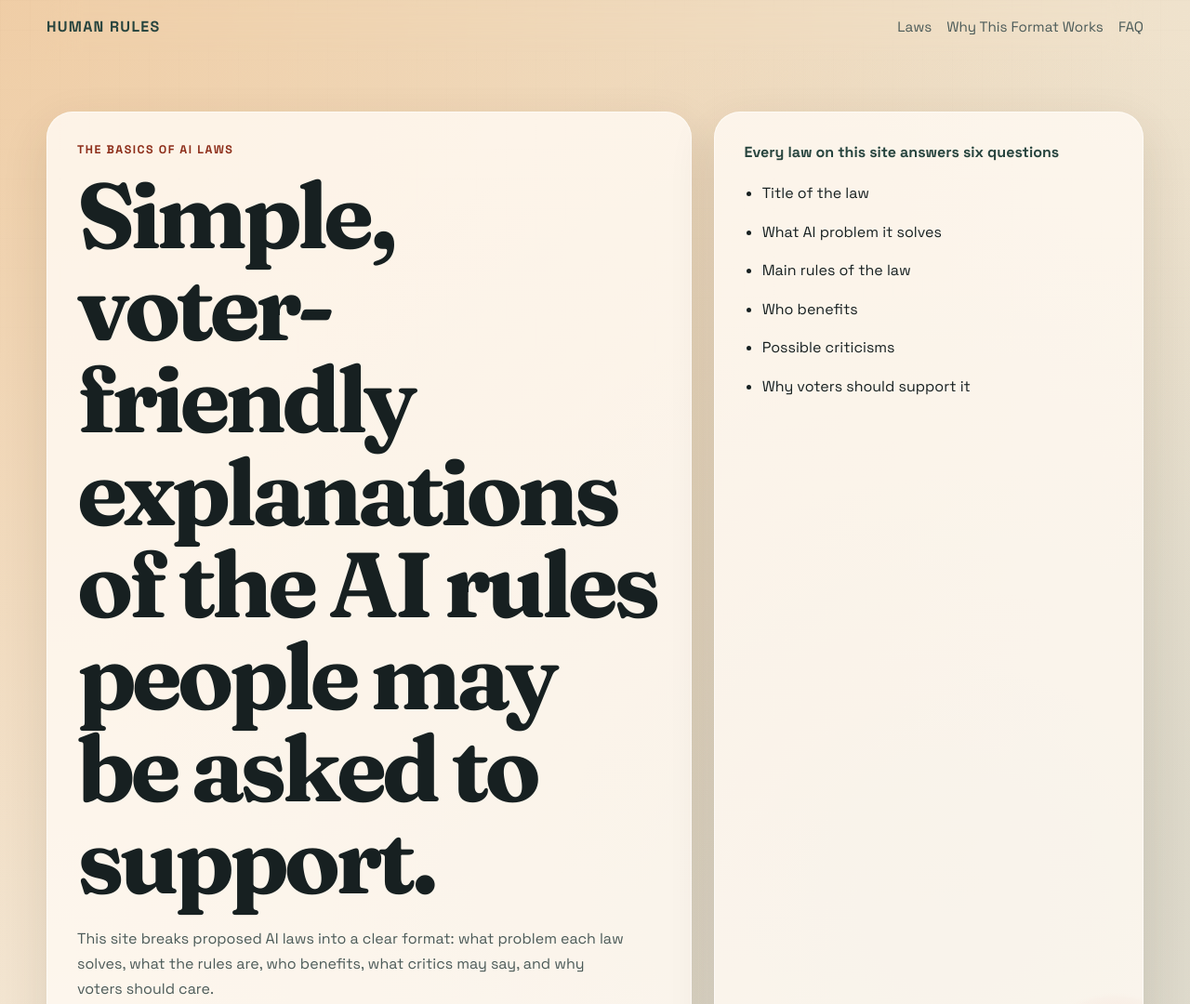
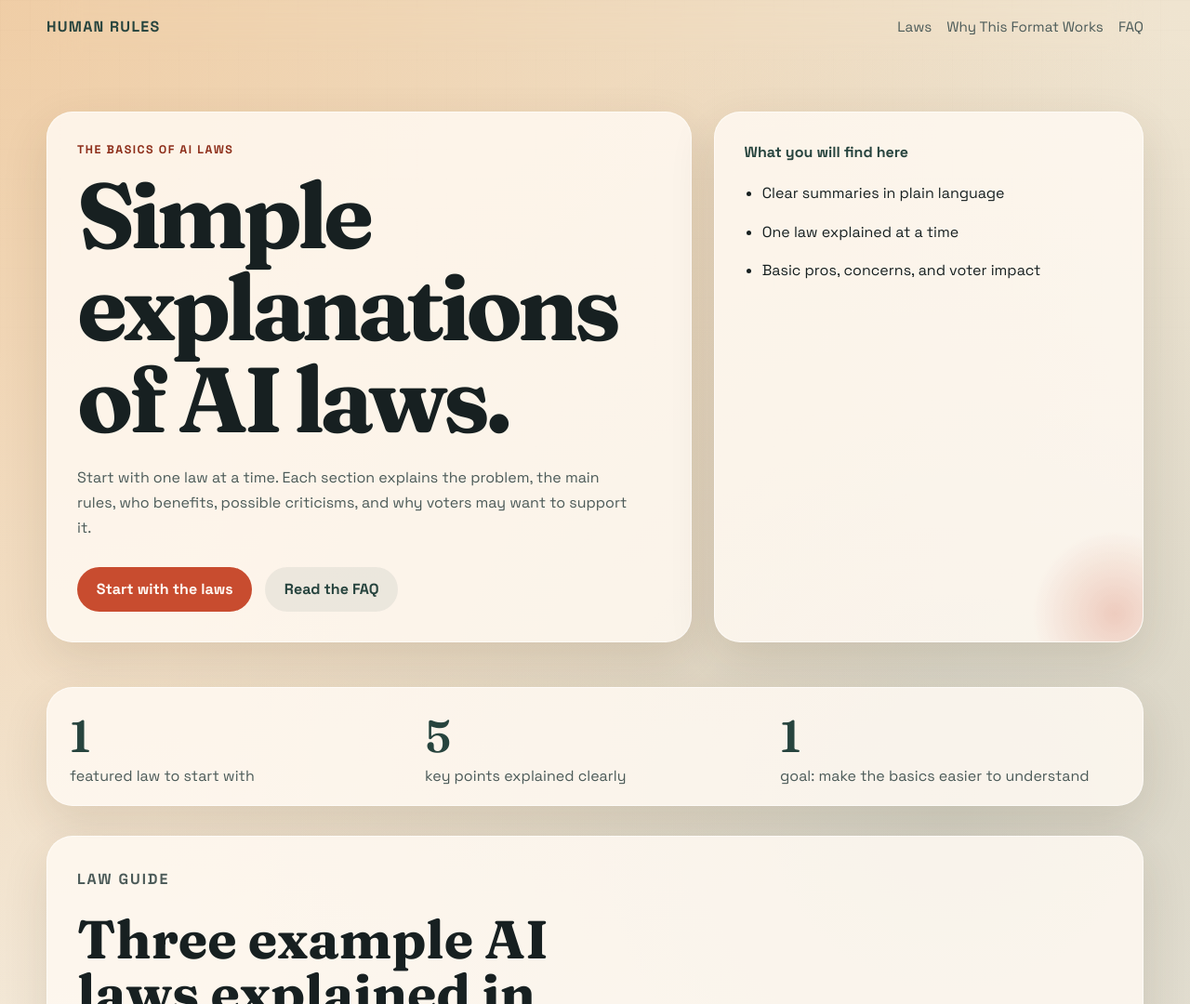
Before and after one commit to 27007scs/27007scs.github.io, a website: page index.html in a window 1280 px wide. Shown: the top 1080 px of the page at 93% size. Drawn offline with Linux system fonts and the light colour scheme.

Commit message:
Add files via upload

```diff
--- a/index.html
+++ b/index.html
@@ -31,11 +31,11 @@
         <section class="hero">
           <div class="hero-copy">
             <p class="eyebrow">The basics of AI laws</p>
-            <h1>Simple, voter-friendly explanations of the AI rules people may be asked to support.</h1>
+            <h1>Simple explanations of AI laws.</h1>
             <p class="hero-text">
-              This site breaks proposed AI laws into a clear format: what problem
-              each law solves, what the rules are, who benefits, what critics may
-              say, and why voters should care.
+              Start with one law at a time. Each section explains the problem,
+              the main rules, who benefits, possible criticisms, and why voters
+              may want to support it.
             </p>
             <div class="hero-actions">
               <a class="button button-primary" href="#laws">Start with the laws</a>
@@ -44,30 +44,27 @@
           </div>
 
           <aside class="hero-panel">
-            <p class="panel-label">Every law on this site answers six questions</p>
+            <p class="panel-label">What you will find here</p>
             <ul class="panel-list">
-              <li>Title of the law</li>
-              <li>What AI problem it solves</li>
-              <li>Main rules of the law</li>
-              <li>Who benefits</li>
-              <li>Possible criticisms</li>
-              <li>Why voters should support it</li>
+              <li>Clear summaries in plain language</li>
+              <li>One law explained at a time</li>
+              <li>Basic pros, concerns, and voter impact</li>
             </ul>
           </aside>
         </section>
 
         <section class="stats-band" aria-label="Quick overview">
           <article>
-            <span class="stat-number">3</span>
-            <span class="stat-label">starter laws explained</span>
+            <span class="stat-number">1</span>
+            <span class="stat-label">featured law to start with</span>
           </article>
           <article>
-            <span class="stat-number">6</span>
-            <span class="stat-label">questions answered for each one</span>
+            <span class="stat-number">5</span>
+            <span class="stat-label">key points explained clearly</span>
           </article>
           <article>
             <span class="stat-number">1</span>
-            <span class="stat-label">goal: help voters understand the basics</span>
+            <span class="stat-label">goal: make the basics easier to understand</span>
           </article>
         </section>
 
```
